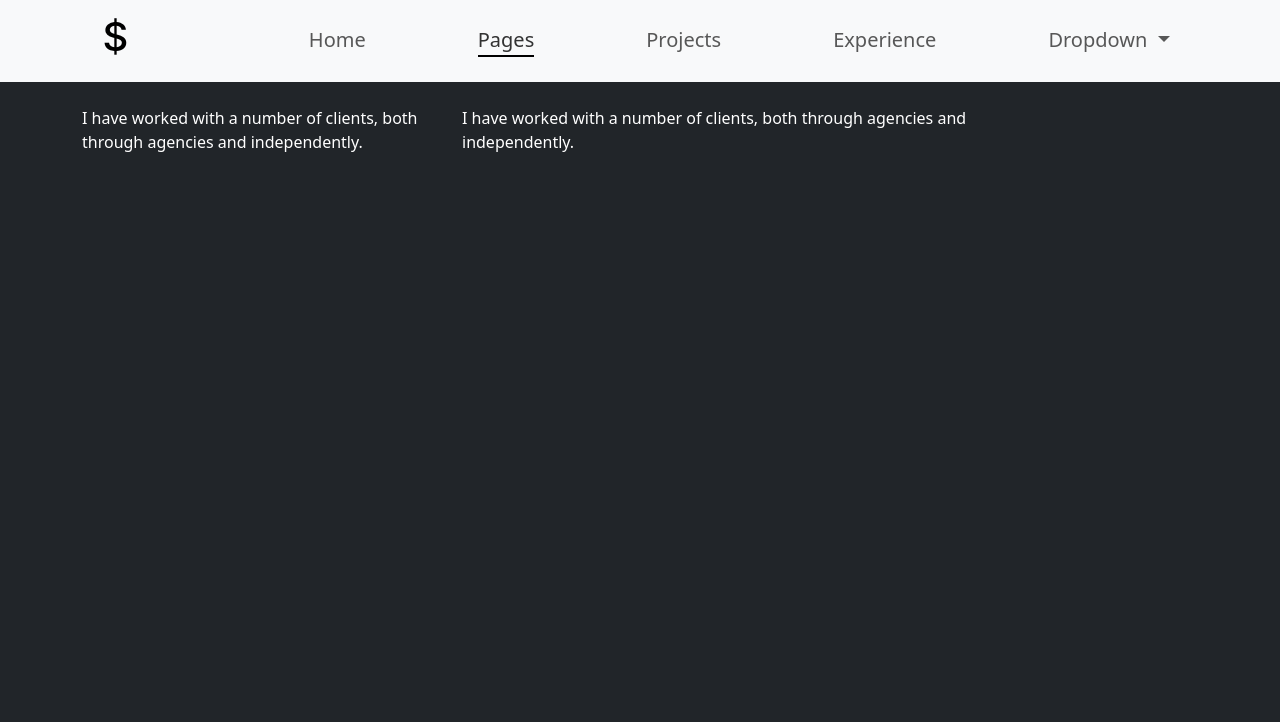
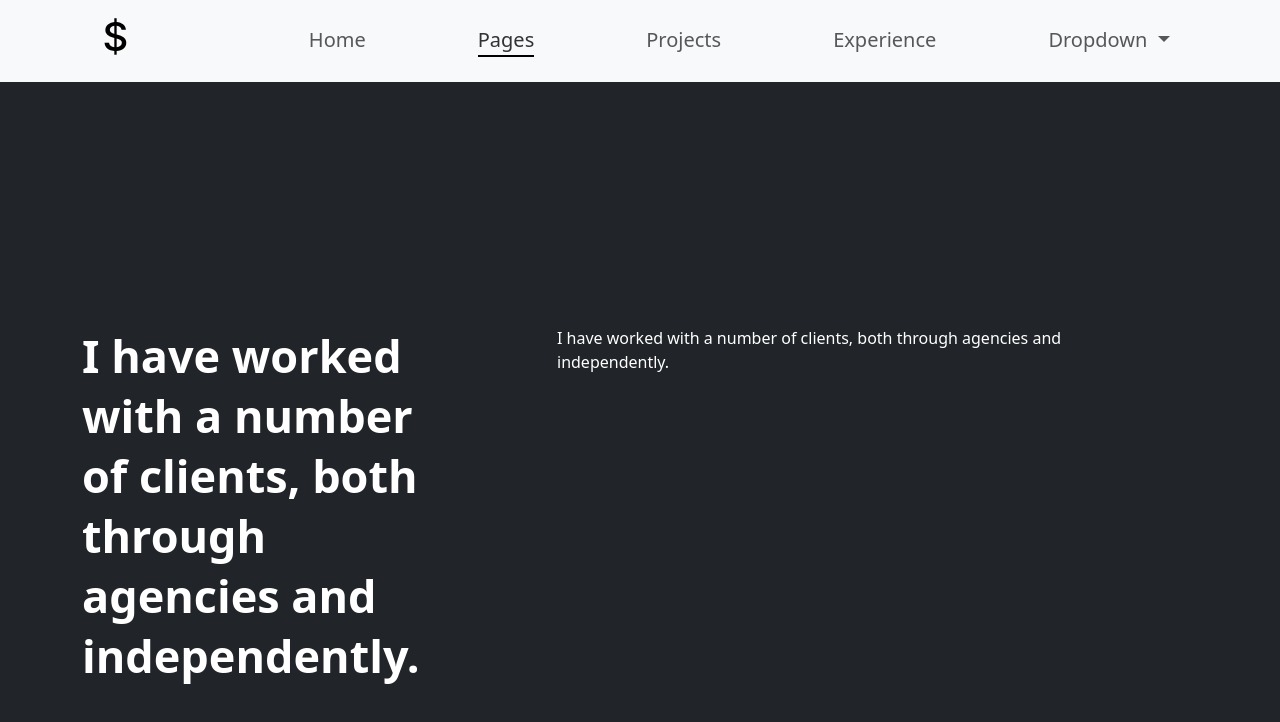
Before and after one commit to DracFiendMG/portfolio-angular, an Angular app: page / in a window 1280 px wide. Both pictures are taken after a click on the link "Pages". Shown: the top 722 px of the page. Built offline with nearby package versions, Linux system fonts and the light colour scheme.

Commit message:
updated `pages` component

```diff
--- a/src/app/pages/pages.component.css
+++ b/src/app/pages/pages.component.css
@@ -0,0 +1,13 @@
+.quote {
+    font-size: 45px;
+    line-height: 60px;
+    font-weight: 600;
+    text-align: left;
+    color: #ffffff;
+    margin: 0 20% 0 0;
+}
+
+.row {
+    padding-top: 19.7% !important;
+    padding-bottom: 4% !important;
+}
--- a/src/app/pages/pages.component.html
+++ b/src/app/pages/pages.component.html
@@ -1,7 +1,7 @@
 <div class="container">
     <div class="row">
-        <div class="col-sm-4">
-            <p>I have worked with a number of clients, both through agencies and independently.</p>
+        <div class="col-sm-5">
+            <p class="quote">I have worked with a number of clients, both through agencies and independently.</p>
         </div>
         <div class="col-sm-6">
             <p>I have worked with a number of clients, both through agencies and independently.</p>
```
